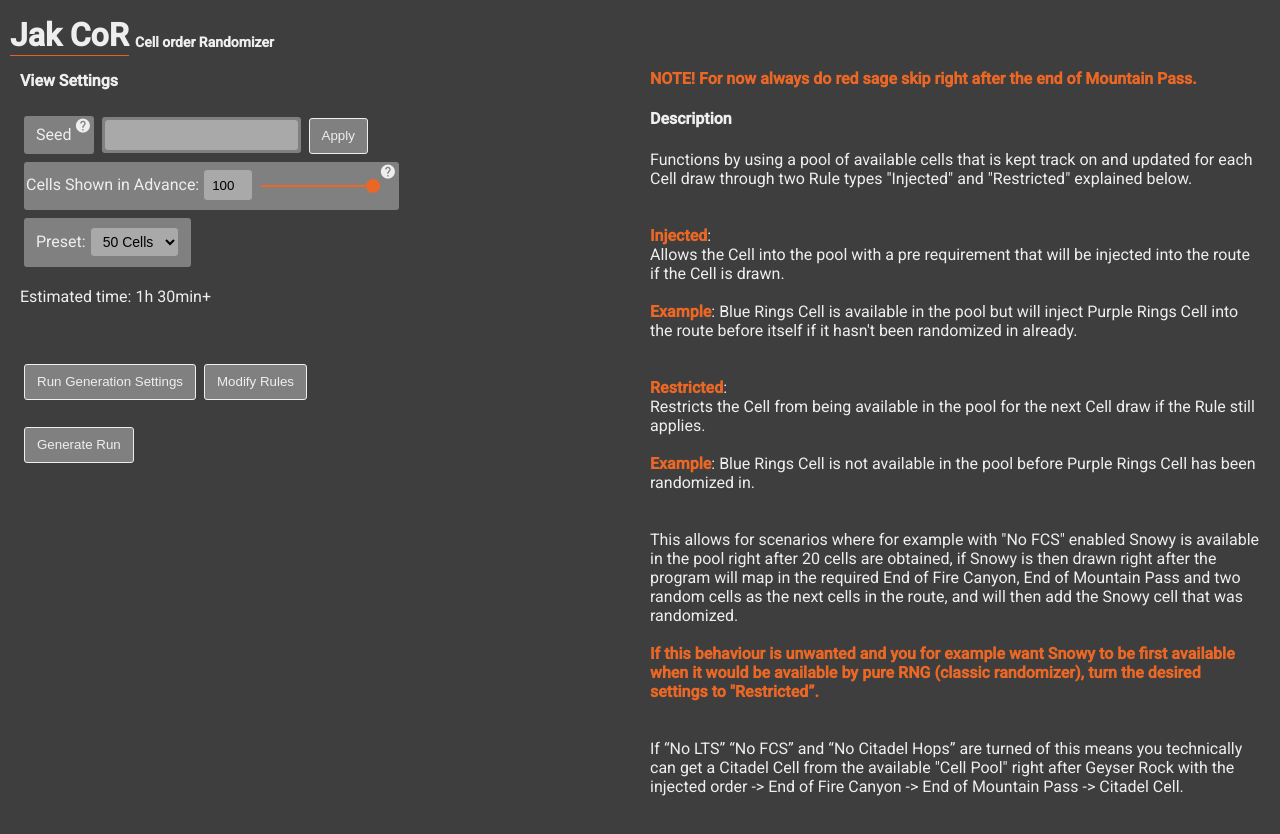
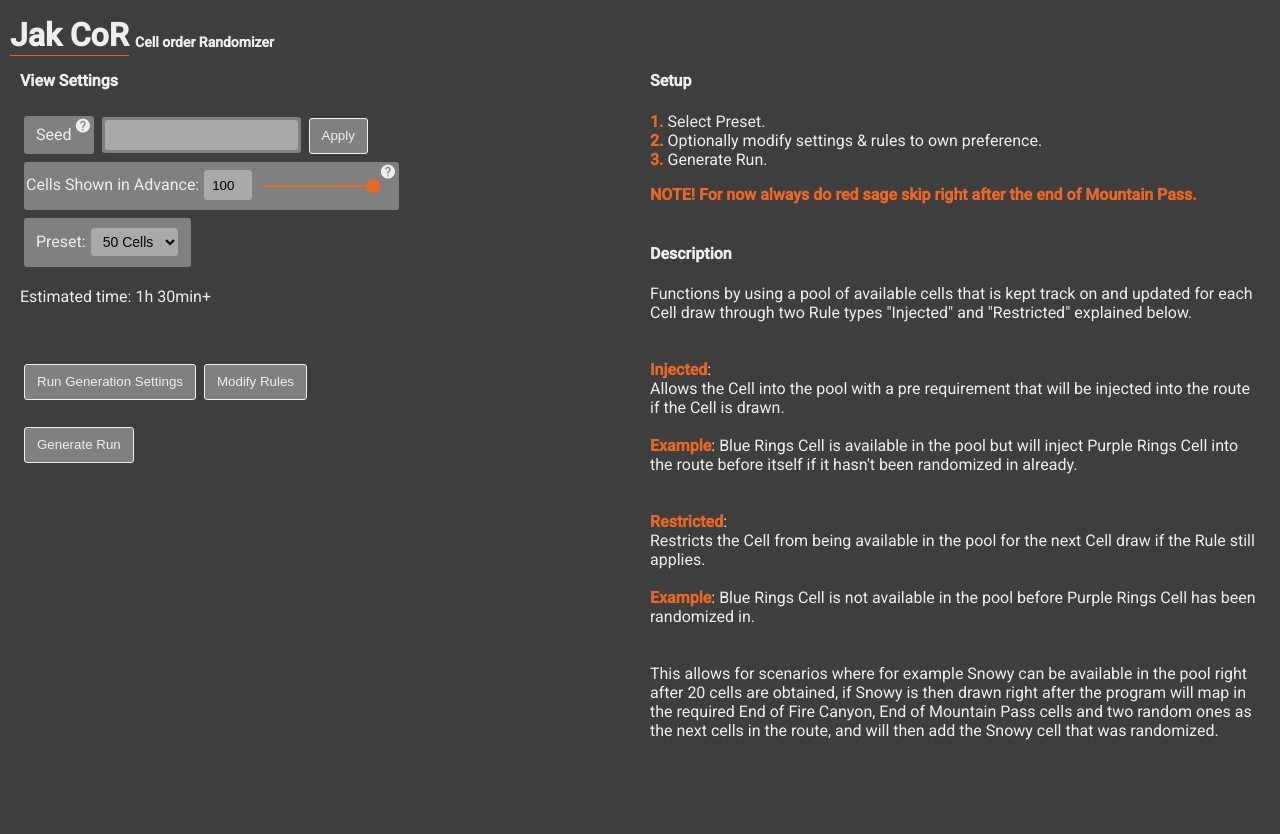
Before and after one commit to JoKronk/JakCoR, an Angular app: page / in a window 1280 px wide. Shown: the top 834 px of the page. Built offline with nearby package versions, Linux system fonts and the light colour scheme.

Commit message:
-Updated description.

```diff
--- a/src/app/random-cell/random-cell.component.html
+++ b/src/app/random-cell/random-cell.component.html
@@ -130,7 +130,16 @@
             </div>
         </div>
         <div class="body-half description">
-            <br /><b>NOTE! For now always do red sage skip right after the end of Mountain Pass.</b><br />
+            <h4>Setup</h4>
+            <p>
+                <b>1.</b> Select Preset.
+                <br />
+                <b>2.</b> Optionally modify settings & rules to own preference.
+                <br />
+                <b>3.</b> Generate Run.
+            </p>
+            <b>NOTE! For now always do red sage skip right after the end of Mountain Pass.</b><br />
+            <br />
             <h4>Description</h4>
             <p>
                 Functions by using a pool of available cells that is kept track on and updated for each Cell draw through two Rule types "Injected" and "Restricted" explained below.<br />
@@ -148,12 +157,7 @@
                 <b>Example</b>: Blue Rings Cell is not available in the pool before Purple Rings Cell has been randomized in.<br />
                 <br />
                 <br />
-                This allows for scenarios where for example with "No FCS" enabled Snowy is available in the pool right after 20 cells are obtained, if Snowy is then drawn right after the program will map in the required End of Fire Canyon, End of Mountain Pass and two random cells as the next cells in the route, and will then add the Snowy cell that was randomized.<br />
-                <br />
-                <b>If this behaviour is unwanted and you for example want Snowy to be first available when it would be available by pure RNG (classic randomizer), turn the desired settings to "Restricted”.</b><br />
-                <br />
-                <br />
-                If “No LTS” “No FCS” and “No Citadel Hops” are turned of this means you technically can get a Citadel Cell from the available "Cell Pool" right after Geyser Rock with the injected order -> End of Fire Canyon -> End of Mountain Pass -> Citadel Cell.
+                This allows for scenarios where for example Snowy can be available in the pool right after 20 cells are obtained, if Snowy is then drawn right after the program will map in the required End of Fire Canyon, End of Mountain Pass cells and two random ones as the next cells in the route, and will then add the Snowy cell that was randomized.<br />
 
             </p>
         </div>
```
